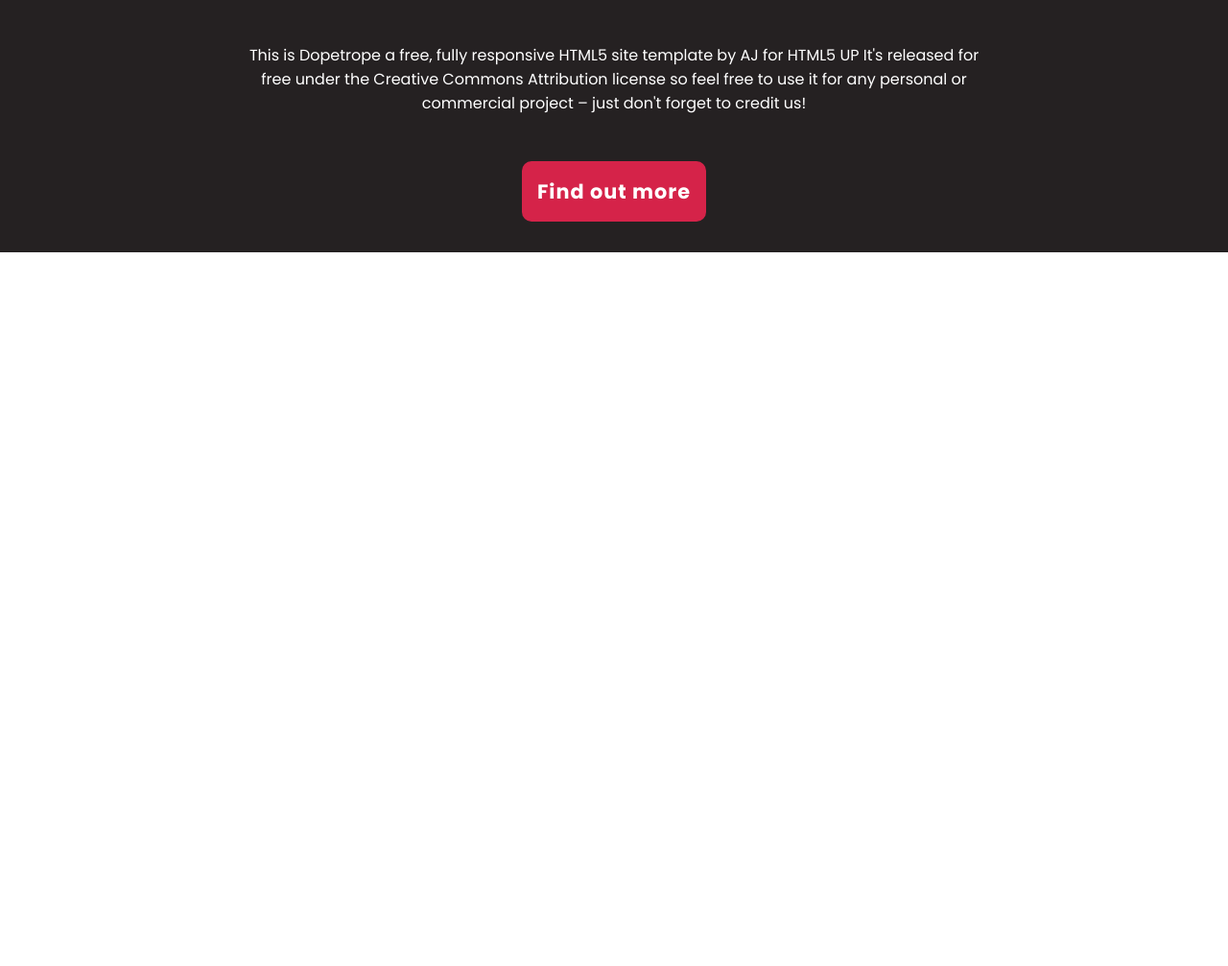
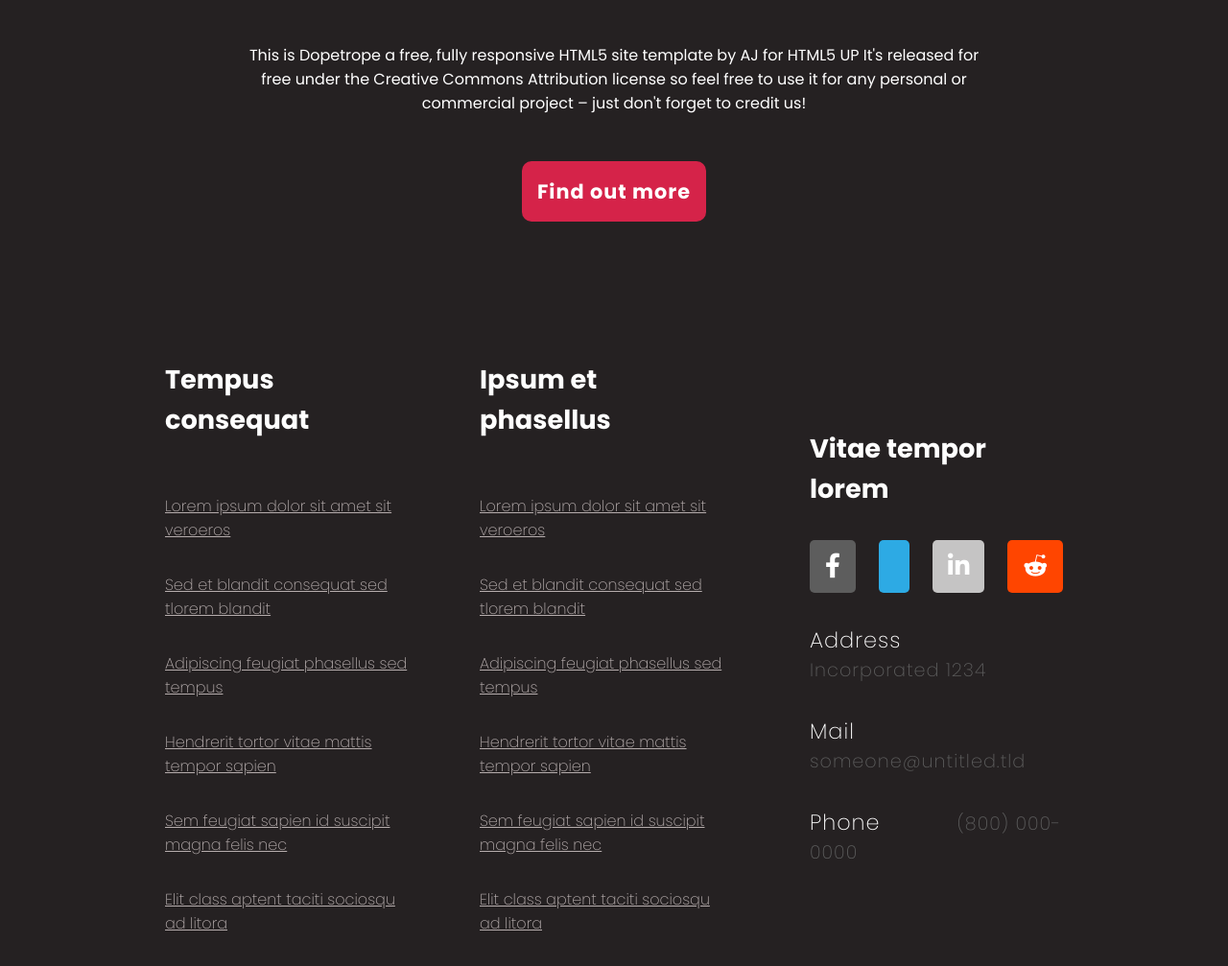
Before and after one commit to domczuk/DopeTrope-HTML-CSS-JS, a plain HTML site: page index.html in a window 1280 px wide. Shown: the part 4953-5960 px from the top of the page at 96% size. Before the commit the page ends 5216 px from the top, so only its background shows below. Drawn offline with Linux system fonts and the light colour scheme.

Commit message:
footer-section

```diff
--- a/index.html
+++ b/index.html
@@ -277,6 +277,52 @@
             <a href="#" class="inf__box__contact-btn btn">Find out more</a>
         </div>
     </section>
+
+    <footer class="ftn">
+        <div class="ftn__wrapper">
+            <div class="ftn__list__box">
+                <h1 class="ftn__list__box__primary-heading">Tempus consequat</h1>
+                <ul class="ftn__list">
+                    <li class="ftn__list-item"><a href="#" class="ftn__list-link">Lorem ipsum dolor sit amet sit veroeros</a></li>
+                    <li class="ftn__list-item"><a href="#" class="ftn__list-link">Sed et blandit consequat sed tlorem blandit</a></li>
+                    <li class="ftn__list-item"><a href="#" class="ftn__list-link">Adipiscing feugiat phasellus sed tempus</a></li>
+                    <li class="ftn__list-item"><a href="#" class="ftn__list-link">Hendrerit tortor vitae mattis tempor sapien</a></li>
+                    <li class="ftn__list-item"><a href="#" class="ftn__list-link">Sem feugiat sapien id suscipit magna felis nec</a></li>
+                    <li class="ftn__list-item"><a href="#" class="ftn__list-link">Elit class aptent taciti sociosqu ad litora</a></li>
+                </ul>
+            </div>
+            <div class="ftn__list__box">
+                <h1 class="ftn__list__box__primary-heading">Ipsum et phasellus</h1>
+                <ul class="ftn__list">
+                    <li class="ftn__list-item"><a href="#" class="ftn__list-link">Lorem ipsum dolor sit amet sit veroeros</a></li>
+                    <li class="ftn__list-item"><a href="#" class="ftn__list-link">Sed et blandit consequat sed tlorem blandit</a>
+                    </li>
+                    <li class="ftn__list-item"><a href="#" class="ftn__list-link">Adipiscing feugiat phasellus sed tempus</a></li>
+                    <li class="ftn__list-item"><a href="#" class="ftn__list-link">Hendrerit tortor vitae mattis tempor sapien</a>
+                    </li>
+                    <li class="ftn__list-item"><a href="#" class="ftn__list-link">Sem feugiat sapien id suscipit magna felis nec</a>
+                    </li>
+                    <li class="ftn__list-item"><a href="#" class="ftn__list-link">Elit class aptent taciti sociosqu ad litora</a>
+                    </li>
+                </ul>
+            </div>
+            <div class="ftn__info__box">
+                <h1 class="ftn__info__box__primary-heading">Vitae tempor lorem</h1>
+                <div class="ftn__info__box-icons">
+                    <a href="#" class="ftn__info__box__icon-link"><i class="fa-brands fa-facebook-f ftn__info__box-icon"></i></a>
+                    <a href="#" class="ftn__info__box__icon-link"><i class="fa-brands fa-x-twitter ftn__info__box-icon"></i></a>
+                    <a href="#" class="ftn__info__box__icon-link"><i class="fa-brands fa-linkedin-in ftn__info__box-icon"></i></a>
+                    <a href="#" class="ftn__info__box__icon-link"><i class="fa-brands fa-reddit-alien ftn__info__box-icon"></i></a>
+                </div>
+                <p class="ftn__info__box-contact"><span class="ftn__info__box-contact-important">Address</span>Incorporated
+                1234
+                <p class="ftn__info__box-contact"><span class="ftn__info__box-contact-important">Mail</span>someone@untitled.tld</p>
+                    <p class="ftn__info__box-contact"><span class="ftn__info__box-contact-important">Phone</span>(800) 000-0000</p>
+            </div>
+        </div>
+
+
+    </footer>
 </body>
 
 </html>
--- a/style.css
+++ b/style.css
@@ -838,3 +838,152 @@ p {
 /* RWD */
 
 /* Information */
+
+/* Footer */
+
+.ftn {
+    display: flex;
+    justify-content: center;
+    align-items: center;
+    background-color: #252122;
+    overflow-x: hidden;
+}
+
+.ftn__wrapper {
+    display: flex;
+    flex-wrap: wrap;
+    justify-content: space-around;
+    align-items: center;
+    max-width: 1200px;
+    margin-top: 5rem;
+
+}
+
+.ftn__list__box {
+ flex: 1;
+}
+
+.ftn__list__box__primary-heading {
+    font-size: 1.7rem;
+    color: var(--white-color);
+}
+
+.ftn__list {
+    list-style: none;
+    margin-top: 1.5rem;
+
+}
+
+.ftn__list-item {
+    padding-top: 2rem;
+}
+
+.ftn__list-link {
+    color: #b6adad;
+    font-weight: 200;
+}
+
+.ftn__info__box {
+ flex: 1;
+ display: flex;
+ flex-direction: column;
+ margin-left: 4rem;
+}
+
+.ftn__info__box__primary-heading {
+    font-size: 1.7rem;
+    color: var(--white-color);
+}
+
+.ftn__info__box-icons {
+    display: flex;
+    justify-content: space-between;
+    margin-top: 2rem;
+}
+
+.ftn__info__box__icon-link {
+    font-size: 1.6rem;
+    color: var(--white-color);
+    padding: 0.5rem 1rem;
+    border-radius: 5px;
+}
+
+.ftn__info__box__icon-link:nth-child(1) {
+    background-color: var(--dark-grey);
+}
+
+.ftn__info__box__icon-link:nth-child(2) {
+    background-color: #2daae4;
+}
+
+.ftn__info__box__icon-link:nth-child(3) {
+    background-color: var(--grey-color);
+}
+
+.ftn__info__box__icon-link:nth-child(4) {
+    background-color: #ff4500;
+}
+
+.ftn__info__box-icon {
+
+}
+
+.ftn__info__box-contact {
+    padding-top: 2rem;
+    font-size: 1.2rem;
+    color: var(--link-color);
+    font-weight: 200;
+    letter-spacing: 1px;
+}
+
+.ftn__info__box-contact-important {
+    color: var(--white-color);
+    font-size: 1.4rem;
+    display: inline-block;
+    align-items: start;
+    margin-right: 5rem;
+
+}
+
+
+/* RWD */
+
+@media (max-width: 1300px) {
+    .ftn__list__box {
+            padding: 2rem;
+        }
+    .ftn__info__box {
+        padding: 2rem;
+        margin-left: 1rem;
+    }
+    .ftn__wrapper {
+        max-width: 1000px;
+    }
+
+}
+
+@media (max-width: 1100px) {
+    .ftn__wrapper {
+        max-width: 700px;
+    }
+
+    .ftn__info__box__primary-heading {
+        text-align: center;
+    }
+
+    .ftn__info__box-contact {
+        text-align: center;
+
+    }
+
+        .ftn__info__box-icons {
+        justify-content: space-around;
+    }
+
+        .ftn__info__box-contact-important {
+            display: none;
+        }
+
+
+
+}
```
